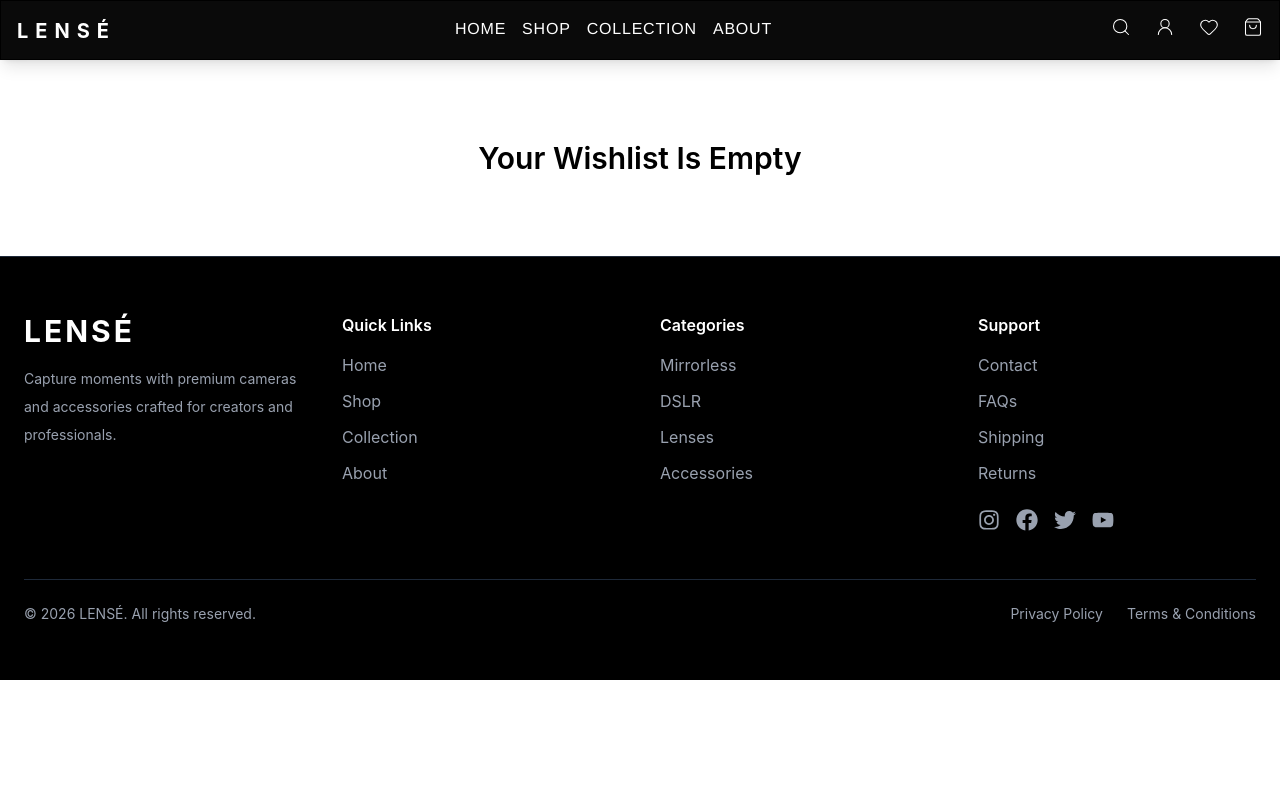
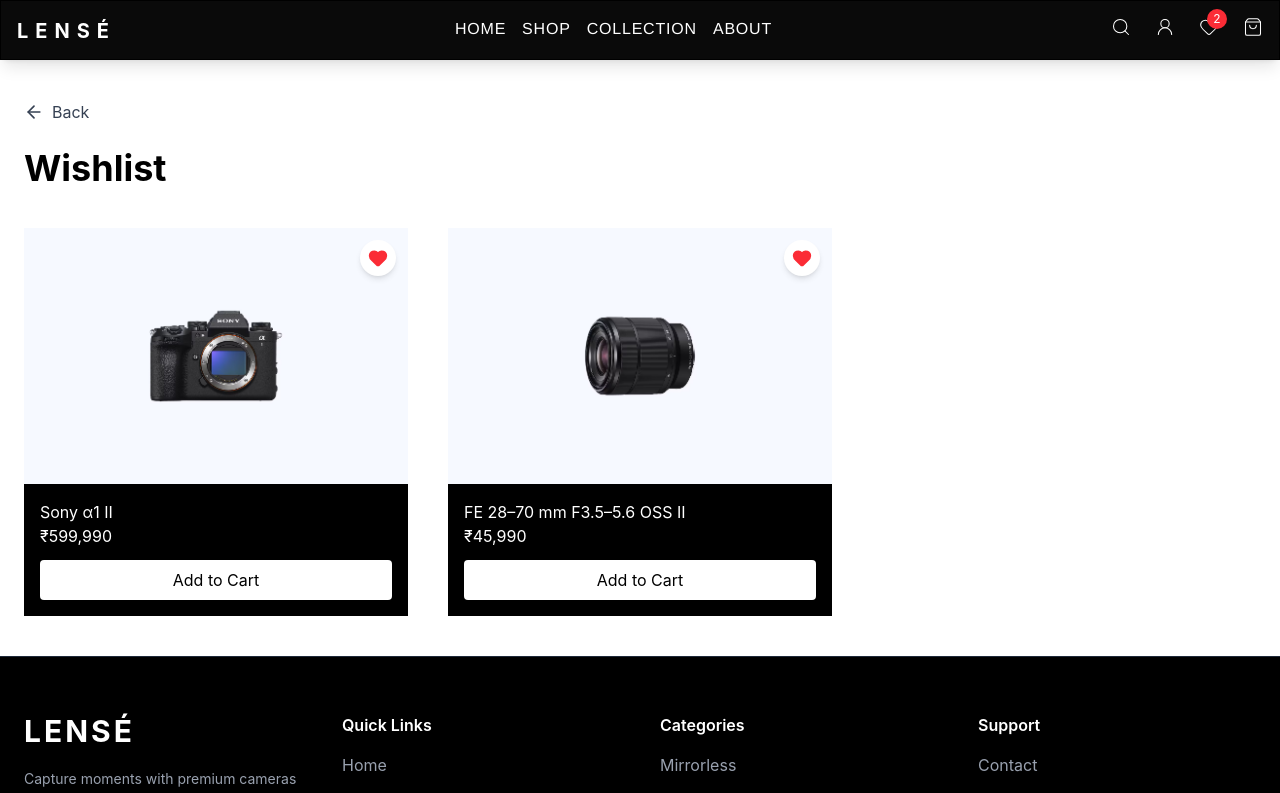
Before and after one commit to aflashareen/Camera-store, a React (Vite) app: page /wishlist in a window 1280 px wide. Shown: the top 793 px of the page. Built offline with nearby package versions, Linux system fonts and the light colour scheme; data requests are answered from the project's data file.

Commit message:
wishlist completely made to or convert into tanstack from redux

```diff
--- a/db.json
+++ b/db.json
@@ -418,20 +418,40 @@
     {
       "fullname": "Afla Shareen",
       "email": "aflasherin07@gmail.com",
-      "password": "amjad",
-      "id": "MsXqWcx3vVA"
+      "password": "amjad140321",
+      "id": "QLC9S6aT-eQ"
+    }
+  ],
+  "wishlist": [
+    {
+      "id": "nX2tlsAtPeY",
+      "name": "Sony α1 II",
+      "brand": "Sony",
+      "category": "Flagship Full-Frame Mirrorless Camera",
+      "price": 599990,
+      "image": "/src/assets/images/products/sony-a1.jpg",
+      "description": "The Sony α1 II is Sony's flagship full-frame mirrorless camera, combining a 50.1MP stacked Exmor RS sensor, AI-powered autofocus, blackout-free continuous shooting up to 30 fps, and professional 8K video recording. Built for sports, wildlife, commercial photography, and filmmaking, it delivers exceptional speed, accuracy, and image quality.",
+      "rating": 5,
+      "stock": 5
     },
     {
-      "fullname": "Afla Shareen",
-      "email": "amna@gmail.com",
-      "password": "amjad1246",
-      "id": "b88LsIsBmIc"
-    },
+      "id": "qp6gbMh7v1Y",
+      "name": "FE 28–70 mm F3.5–5.6 OSS II",
+      "brand": "Sony",
+      "category": "Lenses",
+      "price": 45990,
+      "image": "/src/assets/images/products/lens-FE28.jpg",
+      "description": "The Sony FX5 is a professional full-frame cinema camera built for filmmakers and video creators. It features a 16.6MP stacked CMOS sensor, 5K open-gate recording, internal RAW recording, AI-powered autofocus, 15+ stops of dynamic range, and advanced 4K video capabilities in a compact Cinema Line body.",
+      "rating": 4.9,
+      "stock": 5
+    }
+  ],
+"cart": [
     {
-      "fullname": "jalala",
-      "email": "jalala@gmail.com",
-      "password": "afla",
-      "id": "I7QOafgEJMI"
+      "id": 1,
+      "userId": 1,
+      "productId": 5,
+      "quantity": 2
     }
   ],
   "orders": [],
--- a/src/components/layout/Navbar.jsx
+++ b/src/components/layout/Navbar.jsx
@@ -3,13 +3,18 @@ import { Link } from 'react-router-dom'
 import { Search, UserRound, Heart, ShoppingBag, Dice1 } from "lucide-react";
 import { useSelector } from "react-redux";
 import { useCurrentUser } from '../../hooks/UseCurrentUser';
+import { useQuery } from '@tanstack/react-query';
+import { getWishlist } from '../../services/wishlistService';
 
 function Navbar() {
   const { data : user } = useCurrentUser();
 
-  const wishlistCount = useSelector(
-    (state) => state.wishlist.items.length
-  );
+  const { data: wishlist} = useQuery({
+    queryKey: ["wishlist"],
+    queryFn: getWishlist,
+  })
+
+  const wishlistCount = wishlist?.length ?? 0;
 
   const cartCount = useSelector((state)=>state.cart.items.length)
 
--- a/src/components/productCard/ProductCard.jsx
+++ b/src/components/productCard/ProductCard.jsx
@@ -1,37 +1,64 @@
 import React from 'react'
 import { useDispatch, useSelector } from 'react-redux';
 import { Link, useNavigate } from 'react-router-dom'
-import { addToWishlist, removeFromWishlist } from '../../redux/slices/WishlistSlice';
 import { Heart } from 'lucide-react';
 import { addToCart } from '../../redux/slices/CartSlice';
 
+import { useCurrentUser } from '../../hooks/UseCurrentUser';
+import { useMutation, useQuery, useQueryClient } from '@tanstack/react-query';
+import { addToWishlist, getWishlist, removeFromWishlist } from '../../services/wishlistService';
+
 function ProductCard({ product }) {
-  const dispatch= useDispatch();
+  const queryClient= useQueryClient();
   const navigate = useNavigate();
+   const dispatch = useDispatch();
+  const {data: user} = useCurrentUser();
 
-  const wishlist = useSelector((state)=> state.wishlist.items);
-  const isAuthenticated = useSelector((state)=>state.auth.isAuthenticated);
+  const {data:wishlist=[]} = useQuery({
+    queryKey: ["wishlist"],
+    queryFn:getWishlist,
+  })
 
   const isWishlisted = wishlist.some((item)=>item.id === product.id);
+
+  const addMutation = useMutation({
+    mutationFn: addToWishlist,
+
+    onSuccess: () =>{
+      queryClient.invalidateQueries({
+        queryKey:["wishlist"],
+      });
+    },
+  });
+
+  const removeMutation = useMutation({
+    mutationFn: removeFromWishlist,
+
+    onSuccess: ()=>{
+      queryClient.invalidateQueries({
+        queryKey:["wishlist"],
+      });
+    },
+});
 
   const handleWishlist = (e) => {
     e.preventDefault();
 
-    if(!isAuthenticated){
+    if(!user){
       navigate("/login")
       return;
     }
     if(isWishlisted){
-      dispatch(removeFromWishlist(product.id));
+      removeMutation.mutate(product.id)
     }else{
-      dispatch(addToWishlist(product));
+      addMutation.mutate(product)
     }
   }
 
   const handleCart = (e) =>{
     e.preventDefault();
 
-    if(!isAuthenticated){
+    if(!user){
       navigate("/login");
       return;
     }
--- a/src/pages/user/Cart.jsx
+++ b/src/pages/user/Cart.jsx
@@ -58,6 +58,7 @@ function Cart() {
               </div>
 
               <div className="flex items-center gap-3">
+
                 <button
                 disabled={item.quantity === 1}
                   onClick={() => dispatch(decreaseQuantity(item.id))}
--- a/src/pages/user/Products.jsx
+++ b/src/pages/user/Products.jsx
@@ -1,17 +1,20 @@
 import Layout from "../../components/layout/Layout";
 
 import { useNavigate, useParams } from "react-router-dom";
-import { useQuery } from "@tanstack/react-query";
+import { useMutation, useQuery, useQueryClient } from "@tanstack/react-query";
 import { getProductById } from "../../services/productService";
 
 import { Heart } from "lucide-react";
-import { useDispatch, useSelector } from "react-redux";
-import { addToWishlist, removeFromWishlist } from "../../redux/slices/WishlistSlice";
+import { getWishlist,addToWishlist,removeFromWishlist } from "../../services/wishlistService";
+import { useCurrentUser } from "../../hooks/UseCurrentUser";
 
 function Products() {
   const { id } = useParams();
 
+  const { data : user } = useCurrentUser();
+
   const navigate = useNavigate();
+  const queryClient = useQueryClient();
 
   const {
     data: product,
@@ -22,11 +25,32 @@ function Products() {
     queryFn: () => getProductById(id),
   });
 
-  const dispatch = useDispatch();
-  const wishlist = useSelector((state) => state.wishlist.items);
+  const { data:wishlist=[] } = useQuery({
+    queryKey: ["wishlist"],
+    queryFn: getWishlist,
+  })
+
+  const addMutation = useMutation({
+    mutationFn : addToWishlist,
+
+    onSuccess: () =>{
+      queryClient.invalidateQueries({
+        queryKey:["wishlist"],
+      });
+    },
+  });
+
+  const removeMutation = useMutation({
+    mutationFn : removeFromWishlist,
+
+    onSuccess:()=>{
+      queryClient.invalidateQueries({
+        queryKey:["wishlist"],
+      })
+    }
+  })
 
   const isWishlisted = wishlist.some((item) => item.id === product?.id);
-  const isAuthenticated = useSelector((state) => state.auth.isAuthenticated);
 
 
   if (isLoading) return <p>Loading...</p>;
@@ -35,15 +59,15 @@ function Products() {
   const handleWishlist = (e) => {
     e.preventDefault();
 
-    if (!isAuthenticated) {
+    if (!user) {
       navigate("/login");
       return;
     }
 
     if (isWishlisted) {
-      dispatch(removeFromWishlist(product.id));
+      removeMutation.mutate(product.id);
     } else {
-      dispatch(addToWishlist(product));
+      addMutation.mutate(product);
     }
   };
 
--- a/src/pages/user/Wishlist.jsx
+++ b/src/pages/user/Wishlist.jsx
@@ -1,16 +1,33 @@
-import { useDispatch, useSelector } from "react-redux";
 import ProductCard from "../../components/productCard/ProductCard";
-import { removeFromWishlist } from "../../redux/slices/WishlistSlice";
+import { useMutation, useQuery, useQueryClient } from '@tanstack/react-query'
+import { useNavigate } from "react-router-dom";
+import { getWishlist, removeFromWishlist } from "../../services/wishlistService";
 import { ArrowLeft } from "lucide-react";
 
 function Wishlist() {
-  const wishlist = useSelector((state) => state.wishlist.items);
+  const navigate = useNavigate();
+  const queryClient = useQueryClient();
 
-  const dispatch = useDispatch();
+  const { data: wishlist = [], isLoading } = useQuery({
+    queryKey: ["wishlist"],
+    queryFn: getWishlist,
+  });
+
+  const deleteMutation = useMutation({
+    mutationFn: removeFromWishlist,
+
+    onSuccess: () => {
+      queryClient.invalidateQueries({
+        queryKey: ["wishlist"],
+      });
+    },
+  });
+
+  if (isLoading) return <h2>Loading...</h2>;
 
   if (wishlist.length === 0) {
     return (
-      <div className="py-20 text-center">
+      <div className="w-screen py-20 text-center">
         <h2 className="text-3xl font-semibold">Your Wishlist Is Empty</h2>
       </div>
     )
@@ -30,7 +47,7 @@ function Wishlist() {
         {wishlist.map((product) => (
           <div key={product.id} className="relative">
             <button
-              onClick={() => dispatch(removeFromWishlist(product.id))}
+              onClick={() => deleteMutation.mutate(product.id)}
               className="absolute top-2 right-2 bg-red-500 text-white rounded-full w-8 h-8"
             >
               ✕
--- a/src/pages/user/auth/Register.jsx
+++ b/src/pages/user/auth/Register.jsx
@@ -38,6 +38,13 @@ function Register() {
     e.preventDefault();
 
     setErrors({});
+
+    if(formData.password.length < 8){
+      setErrors({
+        password: "Password must contain at least 8 characters",
+      });
+      return;
+    }
 
     if (formData.password !== formData.confirmPassword) {
       setErrors({
@@ -108,6 +115,9 @@ function Register() {
               onChange={handleChange}
               className="border border-[#cbcbcb] rounded-md px-4 py-3 outline-none focus:border-black"
             />
+            {errors.password && (
+              <p className='text-red-500 text-sm mt-1'>{errors.password}</p>
+            )}
 
             <input
               type="password"
--- a/src/redux/slices/CartSlice.jsx
+++ b/src/redux/slices/CartSlice.jsx
@@ -1,7 +1,7 @@
 import { createSlice } from "@reduxjs/toolkit"
 
 const initialState = {
-    items : JSON.parse(localStorage.getItem("cart")) || [],
+    items : [],
 }
 const CartSlice = createSlice({
     name : "cart",
@@ -18,10 +18,6 @@ const CartSlice = createSlice({
                     quantity: 1,
                 });
             }
-
-            localStorage.setItem("cart",
-                JSON.stringify(state.items)
-            )
         },
         removeFromCart:(state,action)=>{
             state.items = state.items.filter((item)=>item.id !== action.payload);
--- a/src/redux/store.js
+++ b/src/redux/store.js
@@ -1,10 +1,9 @@
 import { configureStore } from "@reduxjs/toolkit";
-import wishlistReducer from './slices/WishlistSlice'
+
 import cartReducer from './slices/CartSlice'
 
 export const store = configureStore({
     reducer:{
-        wishlist : wishlistReducer,
         cart : cartReducer,
     },
 });
--- /dev/null
+++ b/src/services/wishlistService.js
@@ -0,0 +1,13 @@
+import api from "./api";
+
+export const getWishlist = async () =>{
+    const { data }= await api.get("/wishlist");
+    return data;
+}
+export const addToWishlist = async (product) =>{
+    const { data }= await api.post("/wishlist",product);
+    return data;
+}
+export const removeFromWishlist = async (id) =>{
+    await api.delete(`/wishlist/${id}`);
+}
```
Also changed, not shown: src/redux/slices/WishlistSlice.jsx (+32 -32 lines), src/services/cartService.js (added). Lines whose indentation alone changed are shown as unchanged.
